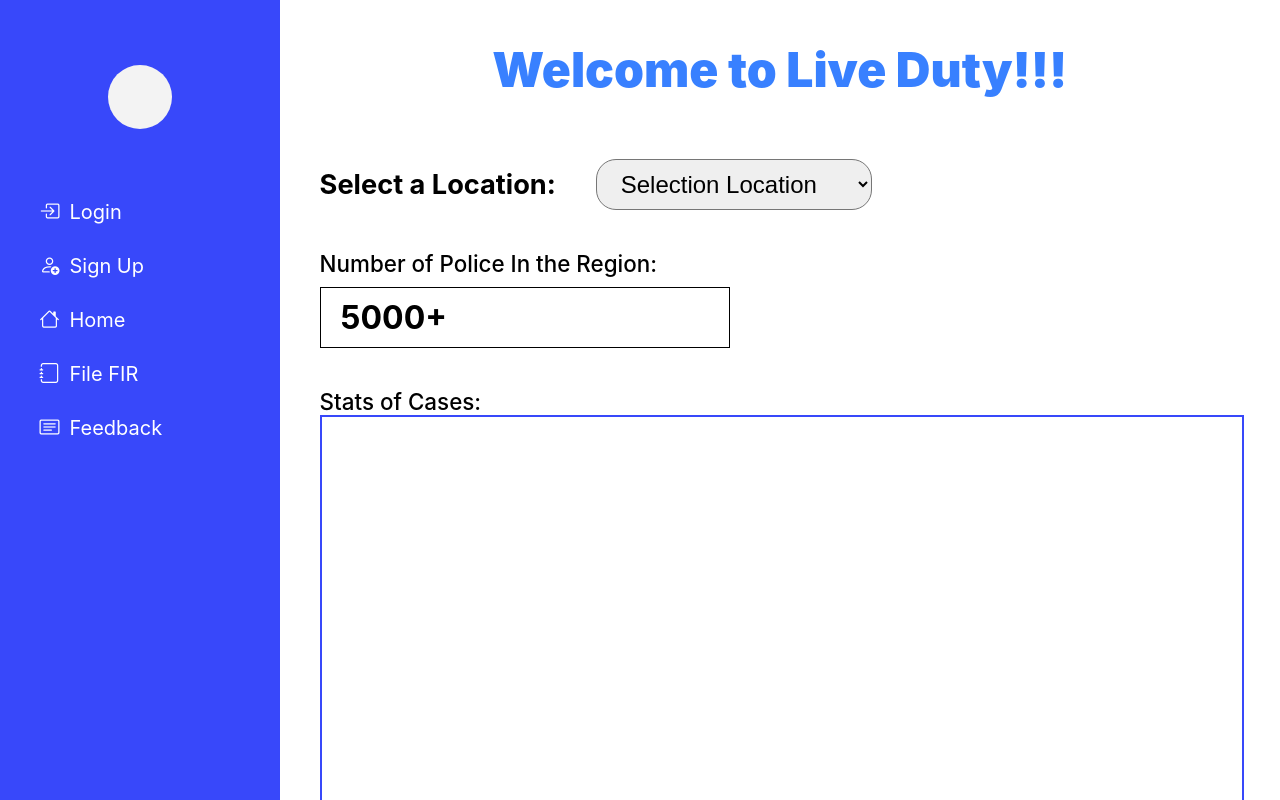
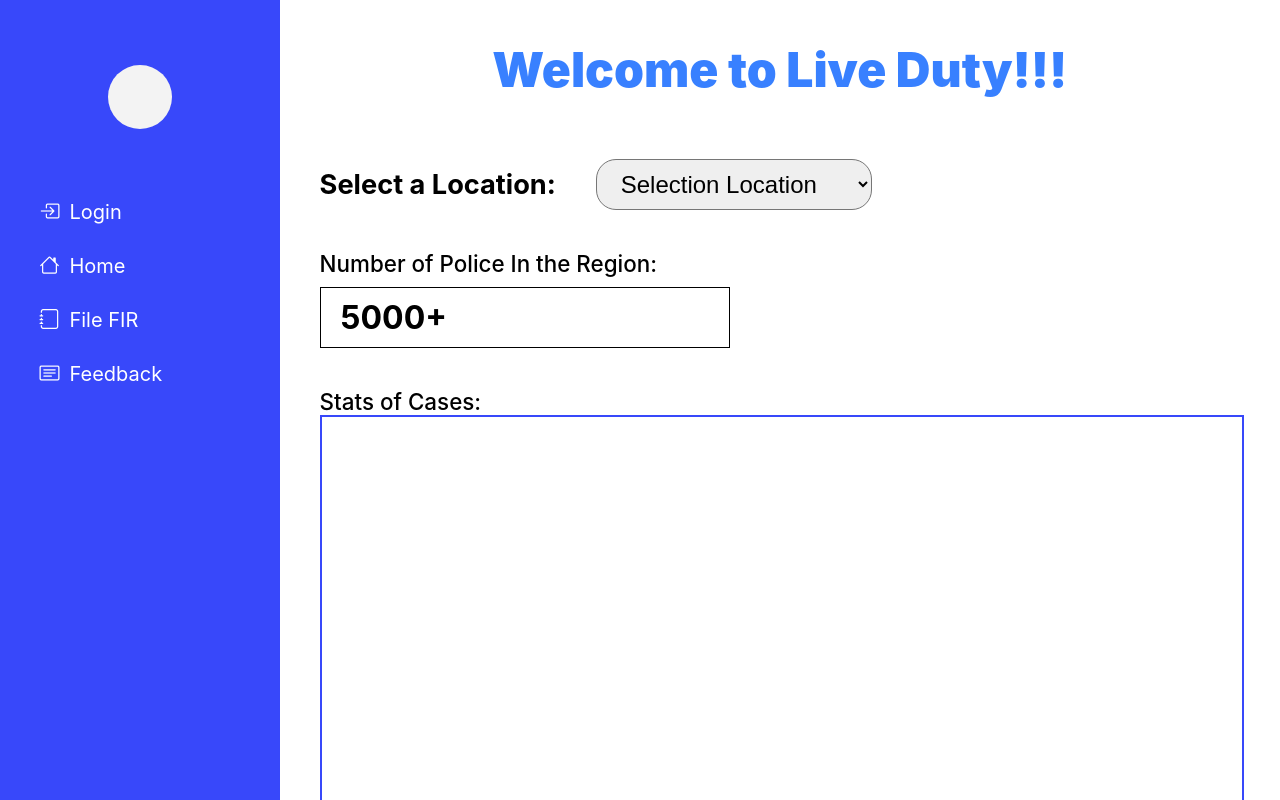
Before and after one commit to ShreeSamal/invictus-23-client, a React (Create React App) app: page / in a window 1280 px wide. Shown: the top 800 px of the page. Built offline with nearby package versions, Linux system fonts and the light colour scheme.

Commit message:
remove sign up link

```diff
--- a/src/pages/Home.jsx
+++ b/src/pages/Home.jsx
@@ -12,7 +12,6 @@ const Home = () => {
         <div className="content-list">
           <ul className="aside-list">
             <li className="asideItem"><Link to='/login' style={{ textDecoration: 'none', color: '#fff', fontSize: '20px', display: 'block', width: '100%', height: '100%' }}><i class="bi bi-box-arrow-in-right icon"></i>Login</Link></li>
-            <li className="asideItem"><Link to='#' style={{ textDecoration: 'none', color: '#fff', fontSize: '20px', display: 'block', width: '100%', height: '100%' }}><i class="bi bi-person-add icon"></i>Sign Up</Link></li>
             <li className="asideItem"><Link to='#' style={{ textDecoration: 'none', color: '#fff', fontSize: '20px', display: 'block', width: '100%', height: '100%' }}><i class="bi bi-house icon"></i>Home</Link></li>
             <li className="asideItem"><Link to='#' style={{ textDecoration: 'none', color: '#fff', fontSize: '20px', display: 'block', width: '100%', height: '100%' }}><i class="bi bi-journal icon"></i>File FIR</Link></li>
             <li className="asideItem"><Link to='#' style={{ textDecoration: 'none', color: '#fff', fontSize: '20px', display: 'block', width: '100%', height: '100%' }}><i class="bi bi-card-text icon"></i>Feedback</Link></li>
```
